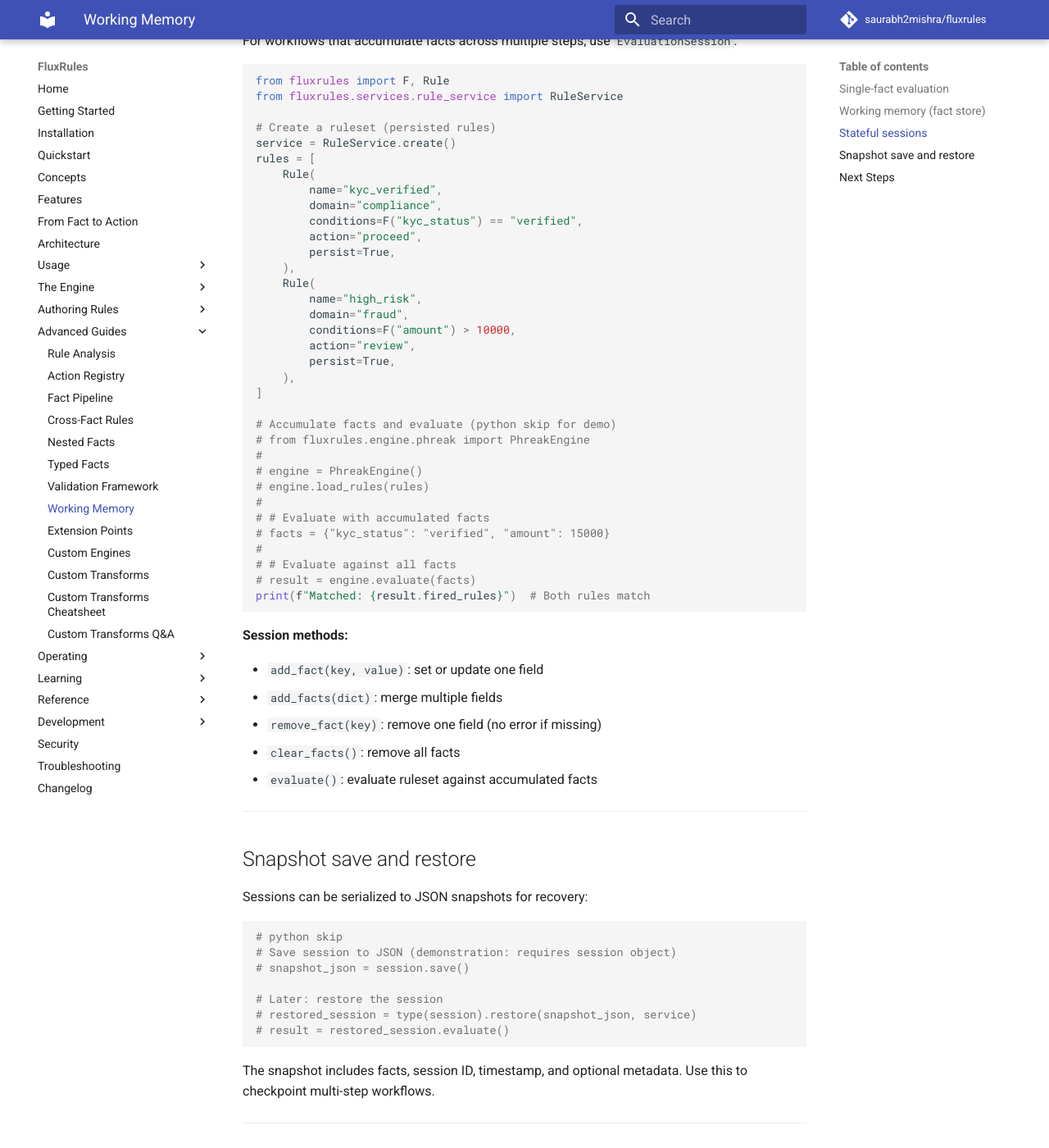
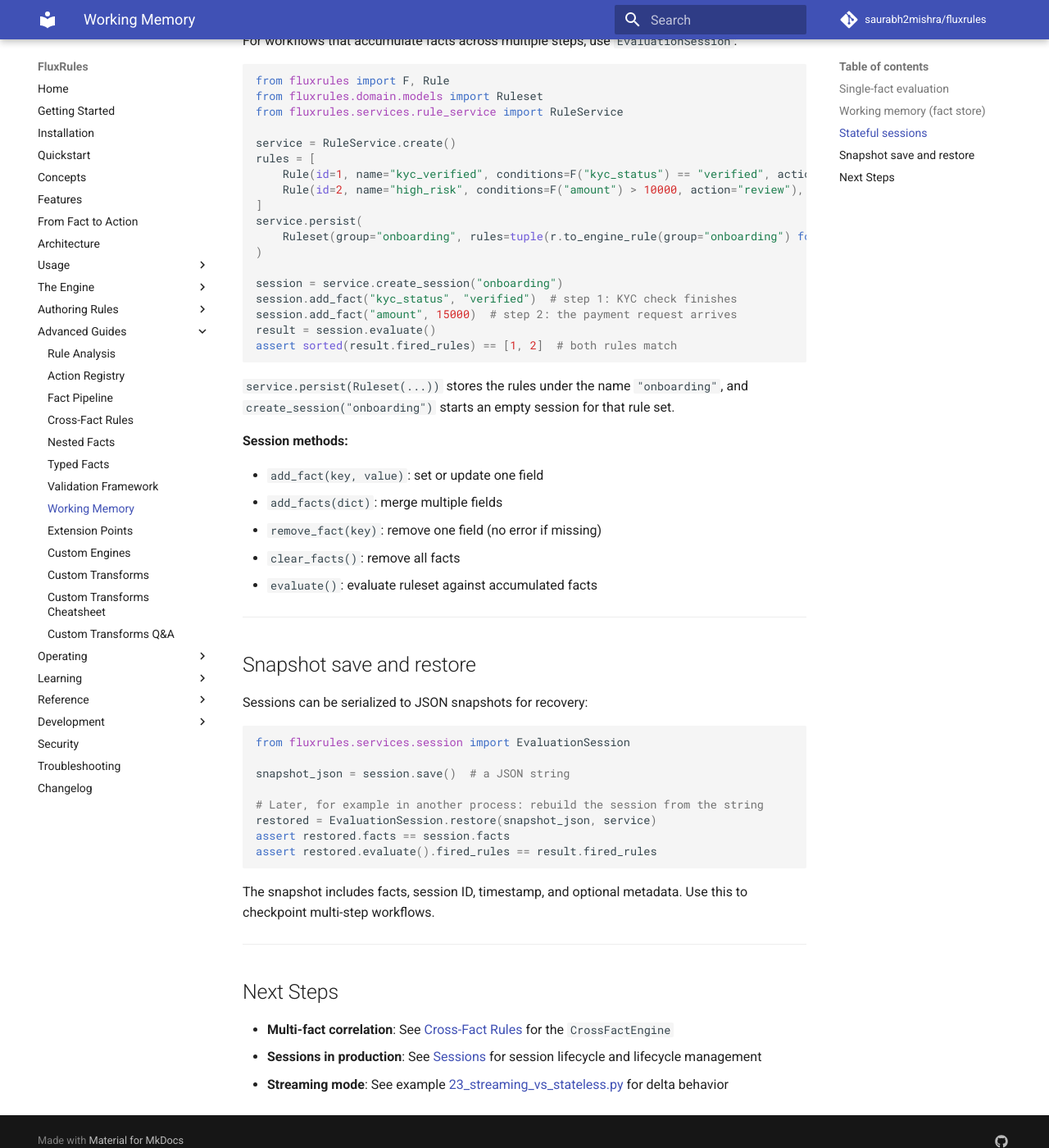
Before and after one commit to saurabh2mishra/fluxrules, an MkDocs documentation site: the page built from docs/working-memory.md, in a window 1280 px wide and 1400 px high, scrolled down 1645 px. Shown: the whole window at 82% size. Built offline with MkDocs 1.6.1 and Material for MkDocs 9.7.7, drawn with Linux system fonts in a browser that asks for light colours; comment, search, counter and statistics services are not loaded.

Commit message:
docs: make the session examples real, tested code
Four examples were skipped by the doc tests and wrong:
- usage/python-api.md used methods that do not exist (save_ruleset,
  session.assert_fact);
- cross-fact-rules.md called create_session() without a rule set
  (TypeError) and stored whole transactions under one key;
- working-memory.md's "Stateful sessions" never created a session and
  printed a result left over from an earlier block;
- sessions.md was entirely skipped, and its "multiple evaluations" example
  changed a field no rule used.

Each is now runnable code with assertions, and no block on these pages is
skipped.

Co-Authored-By: Claude Opus 5.5 <noreply@anthropic.com>

````diff
--- a/docs/working-memory.md
+++ b/docs/working-memory.md
@@ -75,40 +75,27 @@ For workflows that accumulate facts across multiple steps, use `EvaluationSessio
 
 ```python
 from fluxrules import F, Rule
+from fluxrules.domain.models import Ruleset
 from fluxrules.services.rule_service import RuleService
 
-# Create a ruleset (persisted rules)
 service = RuleService.create()
 rules = [
-    Rule(
-        name="kyc_verified",
-        domain="compliance",
-        conditions=F("kyc_status") == "verified",
-        action="proceed",
-        persist=True,
-    ),
-    Rule(
-        name="high_risk",
-        domain="fraud",
-        conditions=F("amount") > 10000,
-        action="review",
-        persist=True,
-    ),
+    Rule(id=1, name="kyc_verified", conditions=F("kyc_status") == "verified", action="proceed"),
+    Rule(id=2, name="high_risk", conditions=F("amount") > 10000, action="review"),
 ]
+service.persist(
+    Ruleset(group="onboarding", rules=tuple(r.to_engine_rule(group="onboarding") for r in rules))
+)
 
-# Accumulate facts and evaluate (python skip for demo)
-# from fluxrules.engine.phreak import PhreakEngine
-#
-# engine = PhreakEngine()
-# engine.load_rules(rules)
-#
-# # Evaluate with accumulated facts
-# facts = {"kyc_status": "verified", "amount": 15000}
-#
-# # Evaluate against all facts
-# result = engine.evaluate(facts)
-print(f"Matched: {result.fired_rules}")  # Both rules match
+session = service.create_session("onboarding")
+session.add_fact("kyc_status", "verified")  # step 1: KYC check finishes
+session.add_fact("amount", 15000)  # step 2: the payment request arrives
+result = session.evaluate()
+assert sorted(result.fired_rules) == [1, 2]  # both rules match
 ```
+
+`service.persist(Ruleset(...))` stores the rules under the name `"onboarding"`,
+and `create_session("onboarding")` starts an empty session for that rule set.
 
 **Session methods:**
 
@@ -125,13 +112,14 @@ print(f"Matched: {result.fired_rules}")  # Both rules match
 Sessions can be serialized to JSON snapshots for recovery:
 
 ```python
-# python skip
-# Save session to JSON (demonstration: requires session object)
-# snapshot_json = session.save()
+from fluxrules.services.session import EvaluationSession
 
-# Later: restore the session
-# restored_session = type(session).restore(snapshot_json, service)
-# result = restored_session.evaluate()
+snapshot_json = session.save()  # a JSON string
+
+# Later, for example in another process: rebuild the session from the string
+restored = EvaluationSession.restore(snapshot_json, service)
+assert restored.facts == session.facts
+assert restored.evaluate().fired_rules == result.fired_rules
 ```
 
 The snapshot includes facts, session ID, timestamp, and optional metadata. Use this to checkpoint multi-step workflows.
````
Also changed, not shown: docs/cross-fact-rules.md (+19 -11 lines), docs/sessions.md (+16 -12 lines), docs/usage/python-api.md (+26 -10 lines).
